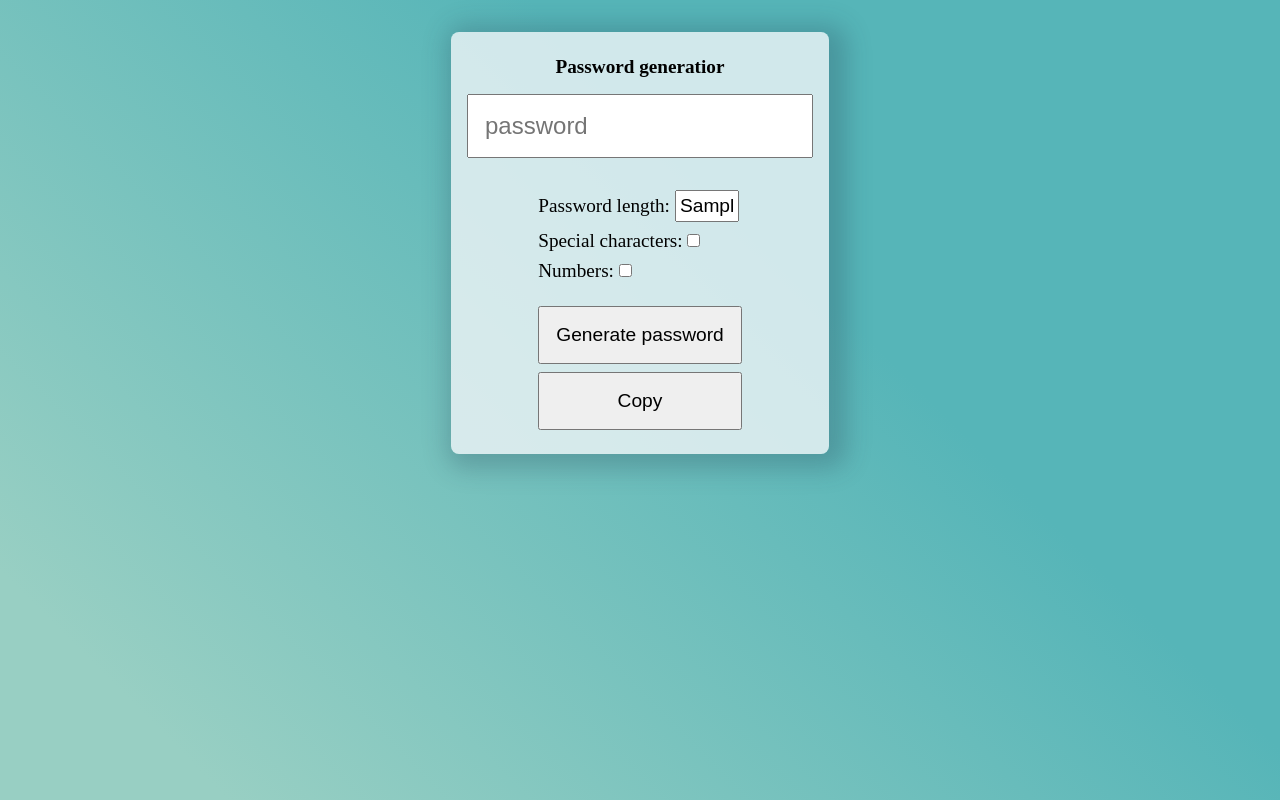
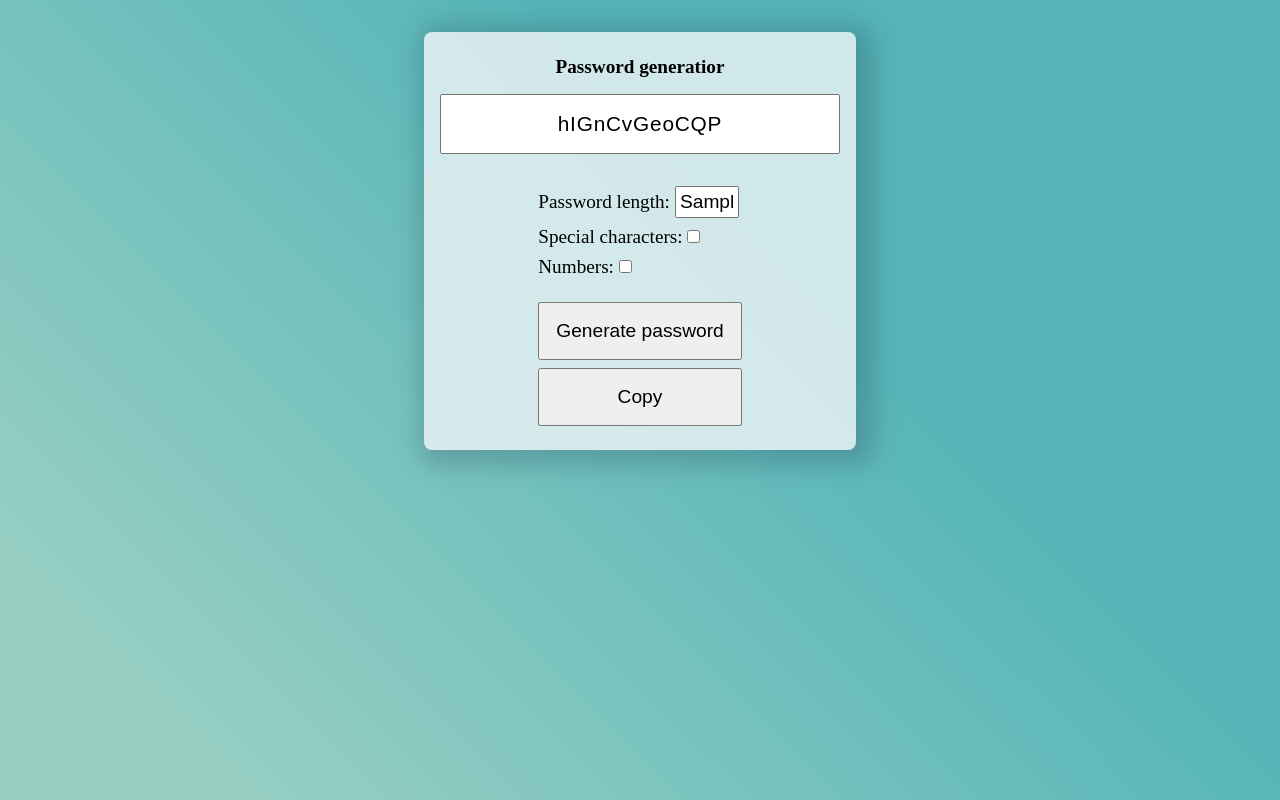
Before and after one commit to bareum-dev/password__generator, a plain HTML site: page index.html in a window 1280 px wide. Both pictures are taken after typing "Sample" into the empty fields and a click on the button "Generate password". Drawn offline with Linux system fonts and the light colour scheme.

Commit message:
feat: generate and copy password

```diff
--- a/script.js
+++ b/script.js
@@ -1 +1,46 @@
-console.log('start task')
+const password = document.querySelector('.password');
+const passwordLength = document.querySelector('#password-length');
+const specialCharacters = document.querySelector('#special-characters');
+const numbers = document.querySelector('#numbers');
+
+const generateBtn = document.querySelector('.generate-btn');
+const copyBtn = document.querySelector('.copy-btn');
+
+const specialCharactersArray = ['!', '#', '$', '%', '-', '.', '@', '_'];
+const numbersArray = [1, 2, 3, 4, 5, 6, 7, 8, 9, 0];
+const lettersArray = ['A', 'a', 'B', 'b', 'C', 'c', 'D', 'd', 'E', 'e', 'F', 'f', 'G', 'g', 'H', 'h', 'I', 'i', 'J', 'j', 'K', 'k', 'L', 'l', 'M', 'm', 'N', 'n', 'O', 'o', 'P', 'p', 'Q', 'q', 'R', 'r', 'S', 's', 'T', 't', 'U', 'u', 'V', 'v', 'W', 'w', 'X', 'x', 'Y', 'y', 'Z', 'z'];
+
+generateBtn.addEventListener('click', () => {
+  password.value = '';
+
+  let length = +passwordLength.value || 12;
+  let array = [].concat(lettersArray);
+
+  if (specialCharacters.checked && numbers.checked) {
+    array = [...specialCharactersArray, ...numbersArray, ...array, ...specialCharactersArray, ...numbersArray,];
+  }
+  if (specialCharacters.checked && !numbers.checked) {
+    array = [...specialCharactersArray, ...array, ...specialCharactersArray];
+  }
+  if (!specialCharacters.checked && numbers.checked) {
+    array = [...numbersArray, ...array, ...numbersArray,];
+  }
+
+  let generatedPassword = '';
+  for (let i = 0; i < length; i += 1) {
+    let index = getRandomNumber(0, array.length);
+    generatedPassword = generatedPassword + array[index];
+  }
+
+  password.value = generatedPassword;
+})
+
+function getRandomNumber(min, max) {
+  min = Math.ceil(min);
+  max = Math.floor(max);
+  return Math.floor(Math.random() * (max - min) + min);
+}
+
+copyBtn.addEventListener('click', () => {
+  navigator.clipboard.writeText(password.value);
+})
--- a/style.css
+++ b/style.css
@@ -3,6 +3,10 @@
   padding: 0;
   box-sizing: border-box;
   font-size: 1.2rem;
+}
+
+*::selection {
+  background-color: rgb(86, 181, 184);
 }
 
 input {
@@ -46,9 +50,13 @@ h1 {
 }
 
 .password {
+  width: 400px;
+  max-width: 400px;
   padding: 1rem;
-  font-size: 1.5rem;
+  font-size: 1.3rem;
   margin-bottom: 2rem;
+  letter-spacing: 0.05rem;
+  text-align: center;
 }
 
 .controls {
```
